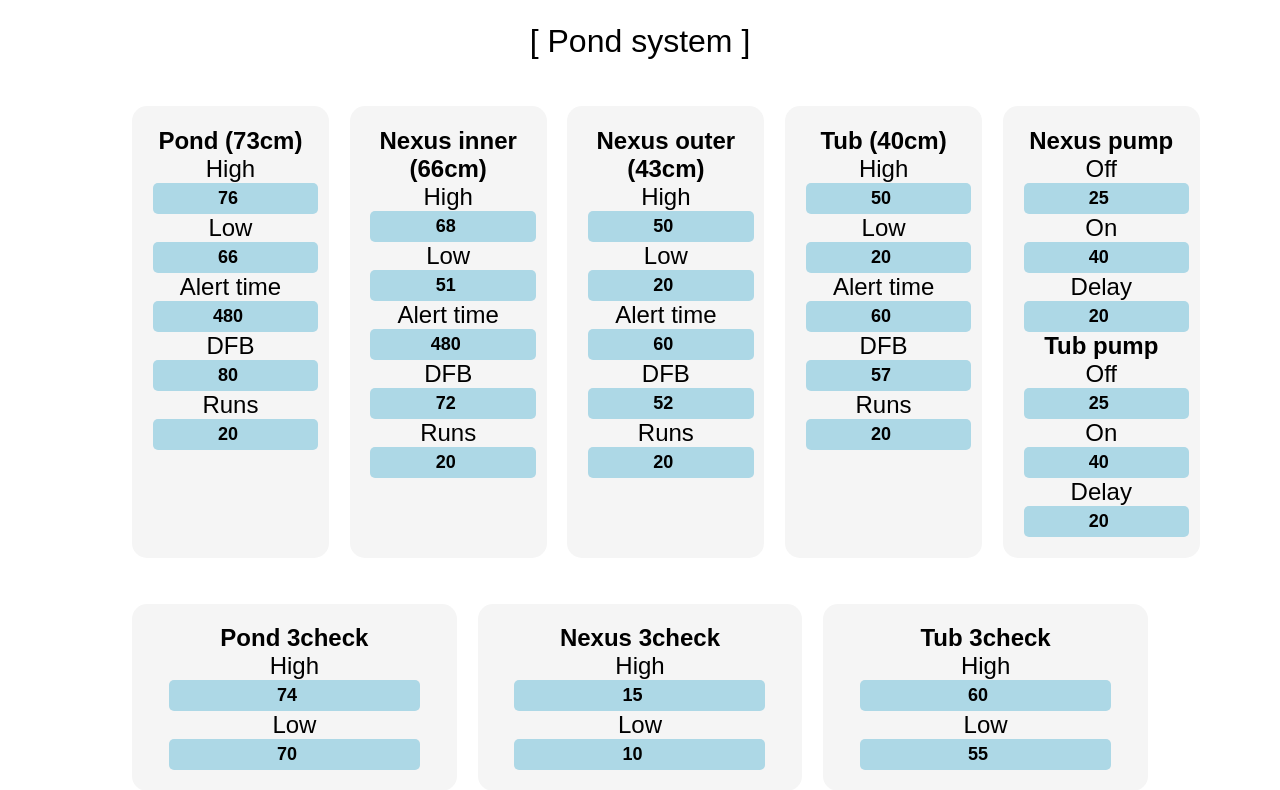
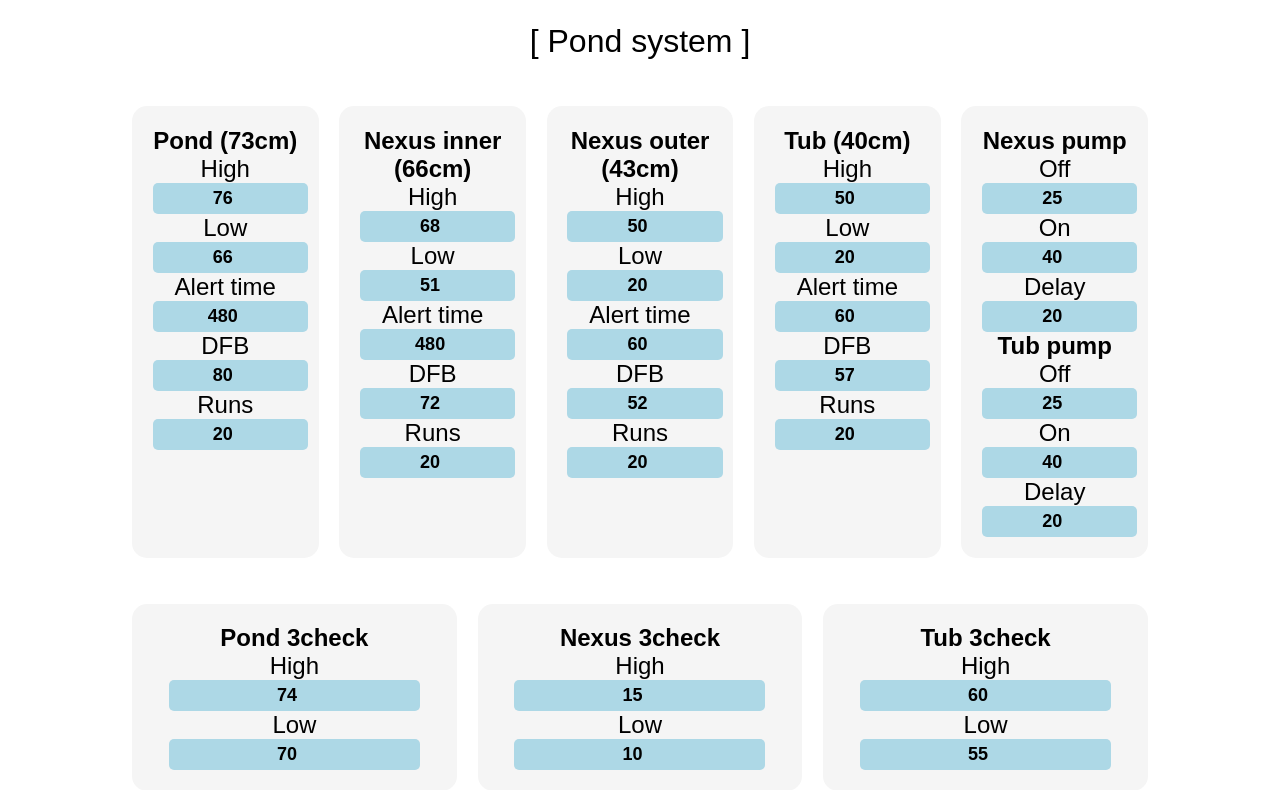
Before and after one commit to J-shw/PondSystem, a Flask app: page /schedule in a window 1280 px wide. Shown: the top 790 px of the page. Run offline with Flask 3, Linux system fonts and the light colour scheme.

Commit message:
Small change to level %

```diff
--- a/static/css/settings.css
+++ b/static/css/settings.css
@@ -39,7 +39,7 @@ input {
 }
 .level{
     flex: auto;
-    width: 15%;
+    width: 5%;
     margin-left: 1%;
     margin-right: 1%;
     padding: 2%;
```
